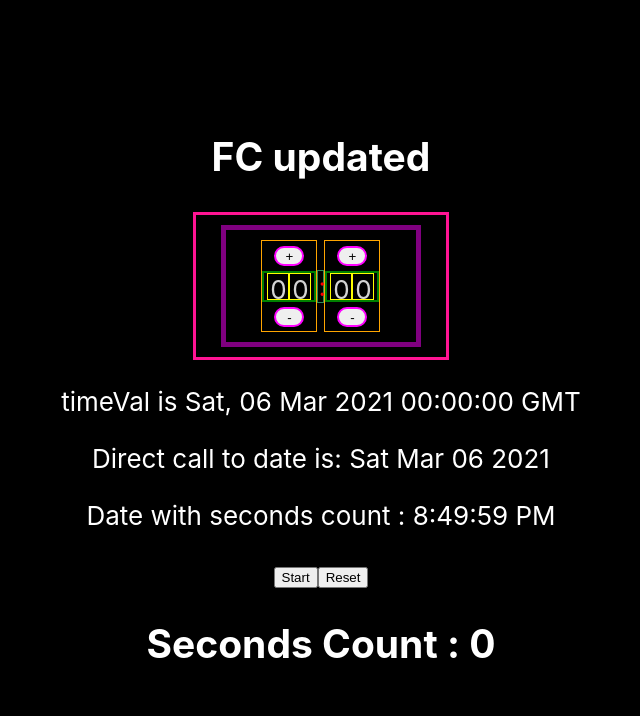
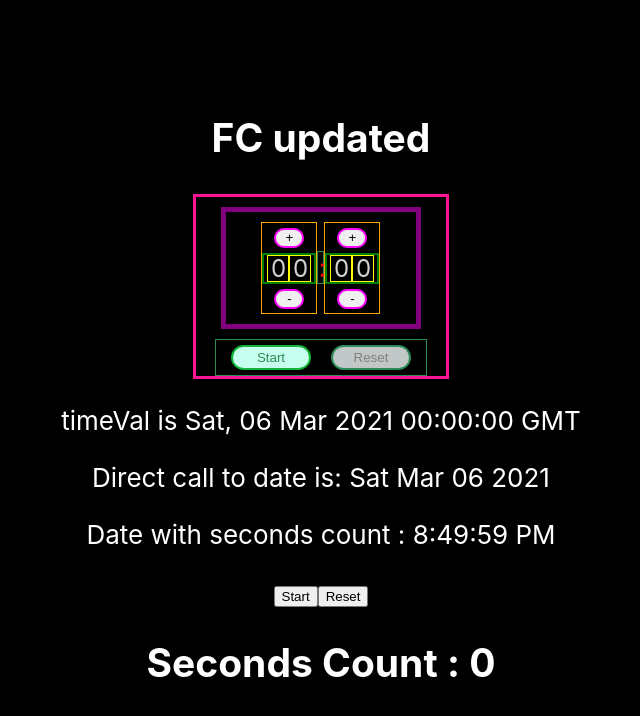
Before and after one commit to stevekutz/timer_React_Hooks, a React (Create React App) app in the folder app/: page / in a window 1280 px wide. Shown: the top 716 px of the page, without its empty margins (319-959 px from the left). Built offline with nearby package versions, Linux system fonts and the light colour scheme.

Commit message:
adding styling to TimerDisplay

```diff
--- a/app/src/comp/Timer.js
+++ b/app/src/comp/Timer.js
@@ -117,7 +117,7 @@ const Timer = (props) => {
                 // secondsCount = {secondsCount}
 
                 timerActive = {timerActive}
-
+                timerStartStop = {timerStartStop}
             />
 
             <p> timeVal is {timeVal.toString()}</p>
--- a/app/src/comp/TimerDisplay.js
+++ b/app/src/comp/TimerDisplay.js
@@ -5,8 +5,11 @@ import {
     DisplayColonDiv,
     DisplayDigitTextDiv,
     DisplayTimeUnitContainerDiv,
-    DisplayDigitsControllerCoontainer,
+    DisplayDigitsControllerContainer,
     IncDecControlButton,
+    TimerControlContainerDiv,
+    StartStopButton,
+    ResetButton
 
 } from '../styled/timer_display_style';
 
@@ -141,27 +144,21 @@ const TimerDisplay = (props) => {
 
 
     return (
-            <DisplayContainerDiv>
-                <DisplayDigitContainerDiv>
+        <DisplayContainerDiv>
+            <DisplayDigitContainerDiv>
 
-                <DisplayDigitsControllerCoontainer>
+                <DisplayDigitsControllerContainer>
                     <IncDecControlButton> + </IncDecControlButton>
                     <DisplayTimeUnitContainerDiv>
                         <DisplayDigitTextDiv> {props.min_tens} </DisplayDigitTextDiv>
                         <DisplayDigitTextDiv> {props.min_ones} </DisplayDigitTextDiv>
                     </DisplayTimeUnitContainerDiv>
                     <IncDecControlButton> - </IncDecControlButton>
-
-
-
-                </DisplayDigitsControllerCoontainer>
-
-
+                </DisplayDigitsControllerContainer>
 
                 <DisplayColonDiv> {colonText} </DisplayColonDiv>
 
-
-                <DisplayDigitsControllerCoontainer>
+                <DisplayDigitsControllerContainer>
 
                     <IncDecControlButton> + </IncDecControlButton>
                     <DisplayTimeUnitContainerDiv>
@@ -170,15 +167,18 @@ const TimerDisplay = (props) => {
                     </DisplayTimeUnitContainerDiv>
                     <IncDecControlButton> - </IncDecControlButton>
 
+                </DisplayDigitsControllerContainer>
 
-                </DisplayDigitsControllerCoontainer>
+            </DisplayDigitContainerDiv>
+
+        <TimerControlContainerDiv>
+            <StartStopButton> {props.timerStartStop} </StartStopButton>
+            <ResetButton> Reset </ResetButton>
+        </TimerControlContainerDiv>
 
 
 
-                </DisplayDigitContainerDiv>
-
-
-            </DisplayContainerDiv>
+        </DisplayContainerDiv>
 
     )
 
--- a/app/src/styled/timer_display_style.js
+++ b/app/src/styled/timer_display_style.js
@@ -34,7 +34,7 @@ const DisplayColonDiv = styled.div`
     width: 5px;
 `
 
-const DisplayDigitsControllerCoontainer = styled.div`
+const DisplayDigitsControllerContainer = styled.div`
     border: 1px solid orange;
 
     display: flex;
@@ -60,9 +60,18 @@ const DisplayTimeUnitContainerDiv = styled.div`
 `
 const DisplayDigitTextDiv = styled.div`
     border: 1px solid yellow;
+
+    display: flex;
+    align-items: center;
+    justify-content: center;
+
     width: 20px;
     height: 25px;
     color: lightgray;
+
+    font-size: 24px;
+
+
 `
 const IncDecControlButton = styled.button`
     border: 2px solid magenta;
@@ -77,6 +86,7 @@ const IncDecControlButton = styled.button`
     display: flex;
     justify-content: center;
     align-content: center;
+    align-items: center;
 
 
 
@@ -86,7 +96,51 @@ const IncDecControlButton = styled.button`
         font-weight: bolder;
     }
 
-`
+    `
+
+    const TimerControlContainerDiv = styled.div`
+        border: 1px solid seagreen;
+
+
+        width: 200px;
+        display: flex;
+        margin: 0 auto;
+        padding: 5px;
+        justify-content: space-around;
+        align-items: center;
+        align-content: center;
+
+    `
+
+
+    const TimerControlButton = styled.button`
+        // border: 1px solid rebeccapurple;
+
+        width: 80px;
+        height: 25px;
+
+        outline-style: none;
+        border-radius: 15px;
+
+
+
+    `
+
+    const StartStopButton = styled(TimerControlButton)`
+        color: ${props => props.timerActive ? '#B30000' : 'seagreen'};
+        background: ${props => props.timerActive ? 'pink' : '#C7FFEE'};
+        border: ${props => props.timerActive ? '2px solid palevioletred' : '2px solid #11B535'}
+
+    `
+
+
+    const ResetButton = styled(TimerControlButton)`
+        color: ${props => props.timerActive ? 'white' : 'grey'};
+        background: ${props => props.timerActive ? '#525555' : '#C2C8C7'};
+        border: ${props => props.timerActive ? '2px solid palevioletred' : '2px solid seagreen'}
+
+
+    `
 
 
 export {
@@ -95,6 +149,10 @@ export {
     DisplayColonDiv,
     DisplayDigitTextDiv,
     DisplayTimeUnitContainerDiv,
-    DisplayDigitsControllerCoontainer,
+    DisplayDigitsControllerContainer,
     IncDecControlButton,
+    TimerControlContainerDiv,
+    TimerControlButton,
+    StartStopButton,
+    ResetButton
 };
```
